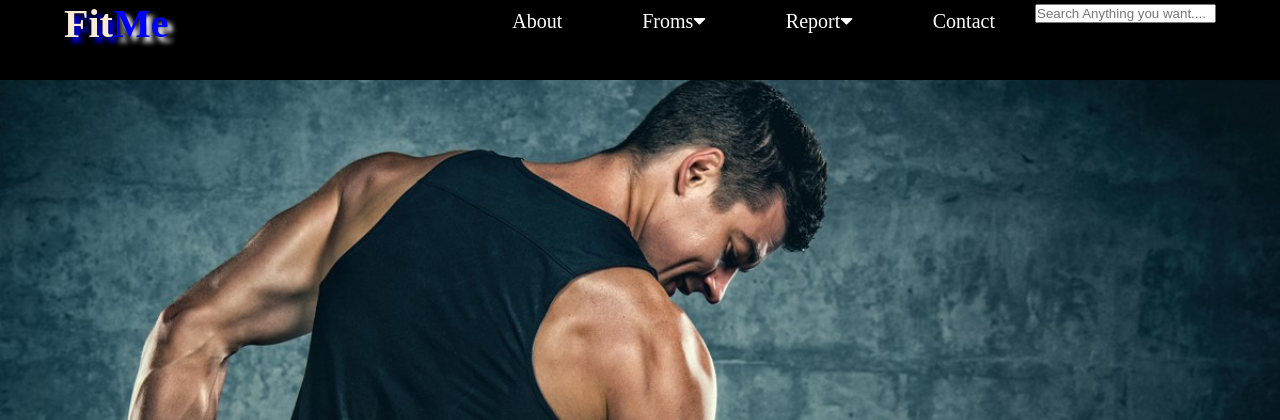
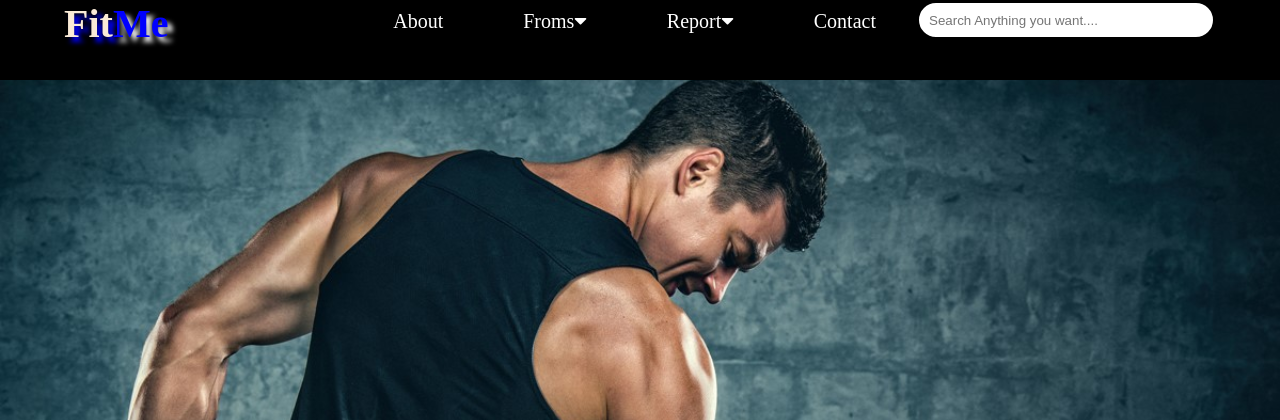
Before and after one commit to Musta1337/FIT-ME, a PHP site: page /FrontPage.html in a window 1280 px wide. Shown: the top 420 px of the page. Run offline with PHP 8.4, Linux system fonts and the light colour scheme.

Commit message:
Update FrontStyle.css

```diff
--- a/Front End Dev/FrontStyle.css
+++ b/Front End Dev/FrontStyle.css
@@ -54,3 +54,13 @@ body{
     display: block;
     margin:10px;
 }
+.search{
+    position: absolute;
+}
+input{
+    border:3px solid black;
+    height: 40px;
+    width: 300px;
+    border-radius: 50px;
+    padding: 10px;
+}
```
